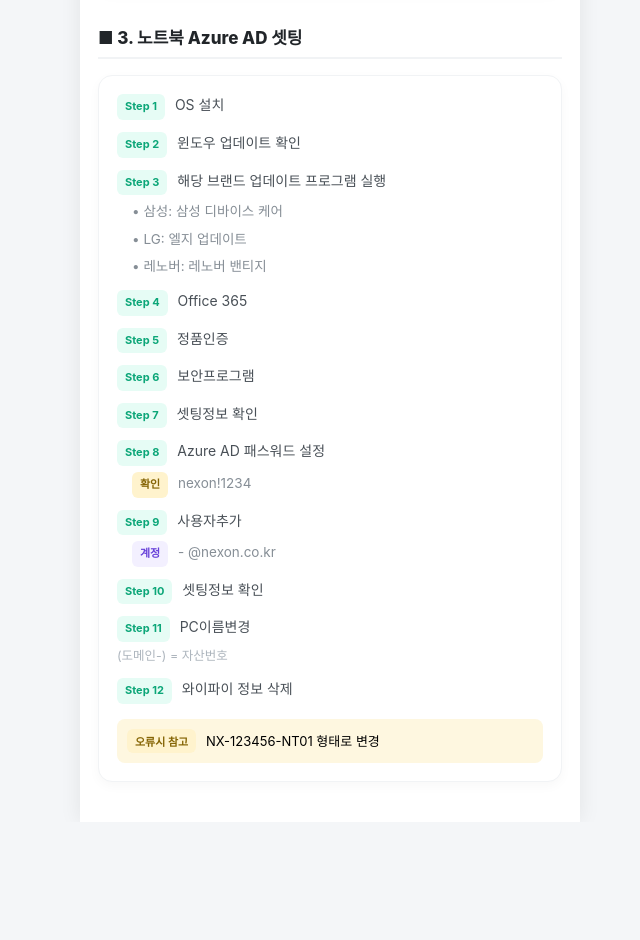
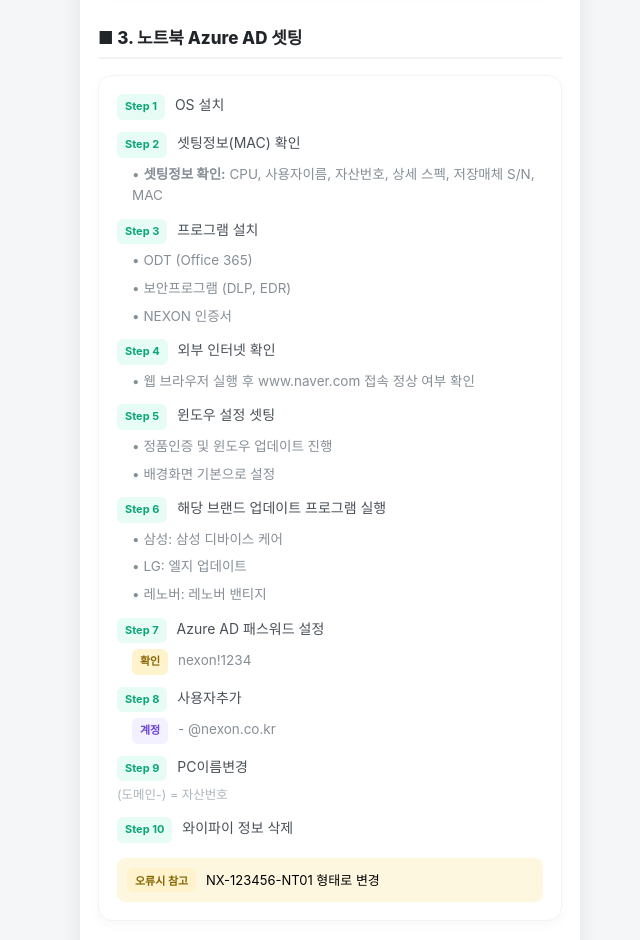
Before and after one commit to HanUL220/kofficecom, a React (Create React App) app: page /windows in a window 1280 px wide. Shown: the part 1500-2440 px from the top of the page, without its empty margins (310-950 px from the left). Before the commit the page ends 2322 px from the top, so only its background shows below. Built offline with nearby package versions, Linux system fonts and the light colour scheme.

Commit message:
배포 자동화 업데이트

```diff
--- a/src/pages/WindowsSetup.js
+++ b/src/pages/WindowsSetup.js
@@ -36,7 +36,7 @@ function WindowsSetup() {
         </div>
       </section>
 
-      {/* ■ 2. 셋팅 순서 (데스크탑 기준) - 수정된 부분 */}
+      {/* ■ 2. 셋팅 순서 (데스크탑 기준) */}
       <section id="win2" className="guide-section">
         <h2 className="section-title">■ 2. 셋팅 순서 <span style={{ fontSize: '14px', color: '#1a73e8' }}>(데스크탑 기준)</span></h2>
 
@@ -95,40 +95,65 @@ function WindowsSetup() {
         </div>
       </section>
 
-      {/* ■ 3. 노트북 Azure AD 셋팅 */}
+      {/* ■ 3. 노트북 Azure AD 셋팅 - 수정된 부분 */}
       <section id="win3" className="guide-section">
         <h2 className="section-title">■ 3. 노트북 Azure AD 셋팅</h2>
 
         <div className="guide-card">
           <ul>
-            <li><span className="badge action">Step 1</span> OS 설치</li>
-            <li><span className="badge action">Step 2</span> 윈도우 업데이트 확인</li>
+            <li>
+              <span className="badge action">Step 1</span> OS 설치
+            </li>
 
             <li>
-              <span className="badge action">Step 3</span> 해당 브랜드 업데이트 프로그램 실행
+              <span className="badge action">Step 2</span> 셋팅정보(MAC) 확인
+              <div className="sub-bullet">
+                • <b>셋팅정보 확인:</b> CPU, 사용자이름, 자산번호, 상세 스펙, 저장매체 S/N, MAC
+              </div>
+            </li>
+
+            <li>
+              <span className="badge action">Step 3</span> 프로그램 설치
+              <div className="sub-bullet">• ODT (Office 365)</div>
+              <div className="sub-bullet">• 보안프로그램 (DLP, EDR)</div>
+              <div className="sub-bullet">• NEXON 인증서</div>
+            </li>
+
+            <li>
+              <span className="badge action">Step 4</span> 외부 인터넷 확인
+              <div className="sub-bullet">• 웹 브라우저 실행 후 www.naver.com 접속 정상 여부 확인</div>
+            </li>
+
+            <li>
+              <span className="badge action">Step 5</span> 윈도우 설정 셋팅
+              <div className="sub-bullet">• 정품인증 및 윈도우 업데이트 진행</div>
+              <div className="sub-bullet">• 배경화면 기본으로 설정</div>
+            </li>
+
+            <li>
+              <span className="badge action">Step 6</span> 해당 브랜드 업데이트 프로그램 실행
               <div className="sub-bullet">• 삼성: 삼성 디바이스 케어</div>
               <div className="sub-bullet">• LG: 엘지 업데이트</div>
               <div className="sub-bullet">• 레노버: 레노버 밴티지</div>
             </li>
 
-            <li><span className="badge action">Step 4</span> Office 365</li>
-            <li><span className="badge action">Step 5</span> 정품인증</li>
-            <li><span className="badge action">Step 6</span> 보안프로그램</li>
-            <li><span className="badge action">Step 7</span> 셋팅정보 확인</li>
-
             <li>
-              <span className="badge action">Step 8</span> Azure AD 패스워드 설정
+              <span className="badge action">Step 7</span> Azure AD 패스워드 설정
               <div className="sub-bullet"><span className="badge warn">확인</span> nexon!1234</div>
             </li>
 
             <li>
-              <span className="badge action">Step 9</span> 사용자추가
+              <span className="badge action">Step 8</span> 사용자추가
               <div className="sub-bullet"><span className="badge system">계정</span> - @nexon.co.kr</div>
             </li>
 
-            <li><span className="badge action">Step 10</span> 셋팅정보 확인</li>
-            <li><span className="badge action">Step 11</span> PC이름변경 <span className="note">(도메인-) = 자산번호</span></li>
-            <li><span className="badge action">Step 12</span> 와이파이 정보 삭제</li>
+            <li>
+              <span className="badge action">Step 9</span> PC이름변경 <span className="note">(도메인-) = 자산번호</span>
+            </li>
+
+            <li>
+              <span className="badge action">Step 10</span> 와이파이 정보 삭제
+            </li>
           </ul>
 
           <div style={{ marginTop: '15px', padding: '10px', backgroundColor: '#fef7e0', borderRadius: '8px', fontSize: '13px' }}>
```
